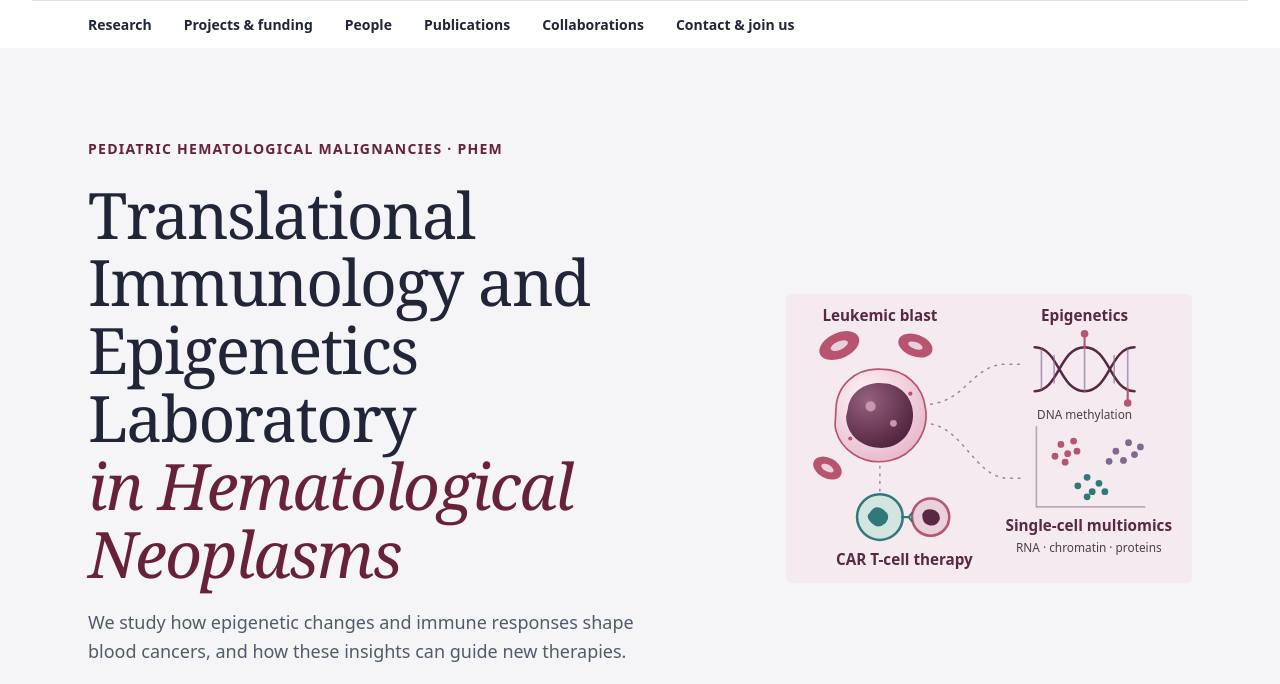
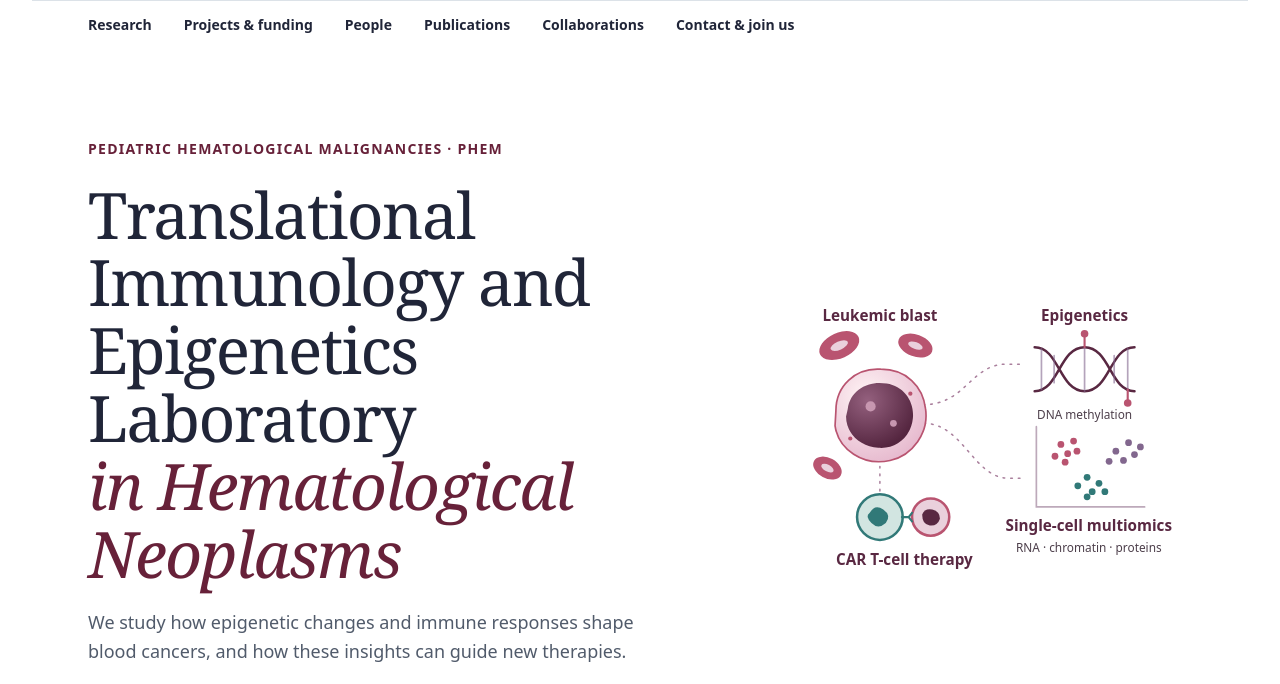
Before and after one commit to TIME-Heme/ferrer-lab, a plain HTML site: page index.html in a window 1280 px wide. Shown: the part 77-761 px from the top of the page. Drawn offline with Linux system fonts and the light colour scheme.

Commit message:
Display the refined research illustration on white

```diff
--- a/index.html
+++ b/index.html
@@ -35,7 +35,7 @@
           <p class="hero-summary">We study how epigenetic changes and immune responses shape blood cancers, and how these insights can guide new therapies.</p>
           <p class="hero-affiliation">Based at the SJD Pediatric Cancer Center Barcelona, we are part of the <a href="#collaborations">PHeM program</a>, a collaboration between IJC and SJD.</p>
         </div>
-        <img class="hero-art" src="assets/ferrer-lab.svg?v=research-mark" alt="Leukemic blast and red blood cells connected to DNA methylation, single-cell profiling, and CAR T-cell therapy" width="480" height="300">
+        <img class="hero-art" src="assets/ferrer-lab.svg?v=research-illustration" alt="Leukemic blast and red blood cells connected to DNA methylation, single-cell profiling, and CAR T-cell therapy" width="480" height="342">
       </div>
     </section>
 
--- a/styles.css
+++ b/styles.css
@@ -12,7 +12,6 @@
   --burgundy-light: #903653;
   --paper: #fff;
   --surface: #f5f4f7;
-  --hero-surface: #f4eaf0;
   --lavender: #ded7ec;
   --blush: #ebcbd7;
   --sea-glass: #d3e8e8;
@@ -101,7 +100,7 @@ a:focus-visible { outline: 2px solid var(--focus); outline-offset: 4px; }
 .navigation a:hover { text-decoration: underline; }
 
 /* The opening pairs a short lab introduction with a blood-cell sketch. */
-.hero { background: var(--surface); }
+.hero { background: var(--paper); }
 .hero-grid {
   display: grid;
   grid-template-columns: minmax(0, 1.6fr) minmax(0, 1fr);
@@ -116,7 +115,7 @@ h1 em { display: block; color: var(--burgundy); }
 .hero-summary, .hero-affiliation { max-width: 37rem; margin-top: var(--space-md); color: var(--muted); }
 .hero-summary { font-size: var(--text-lead); }
 
-.hero-art { display: block; width: 100%; height: auto; background: var(--hero-surface); border-radius: var(--radius); }
+.hero-art { display: block; width: 100%; height: auto; }
 .section-art { display: block; width: 100%; height: auto; }
 .art-wash { fill: var(--blush); }
 .art-lilac { fill: var(--lavender); }
```
